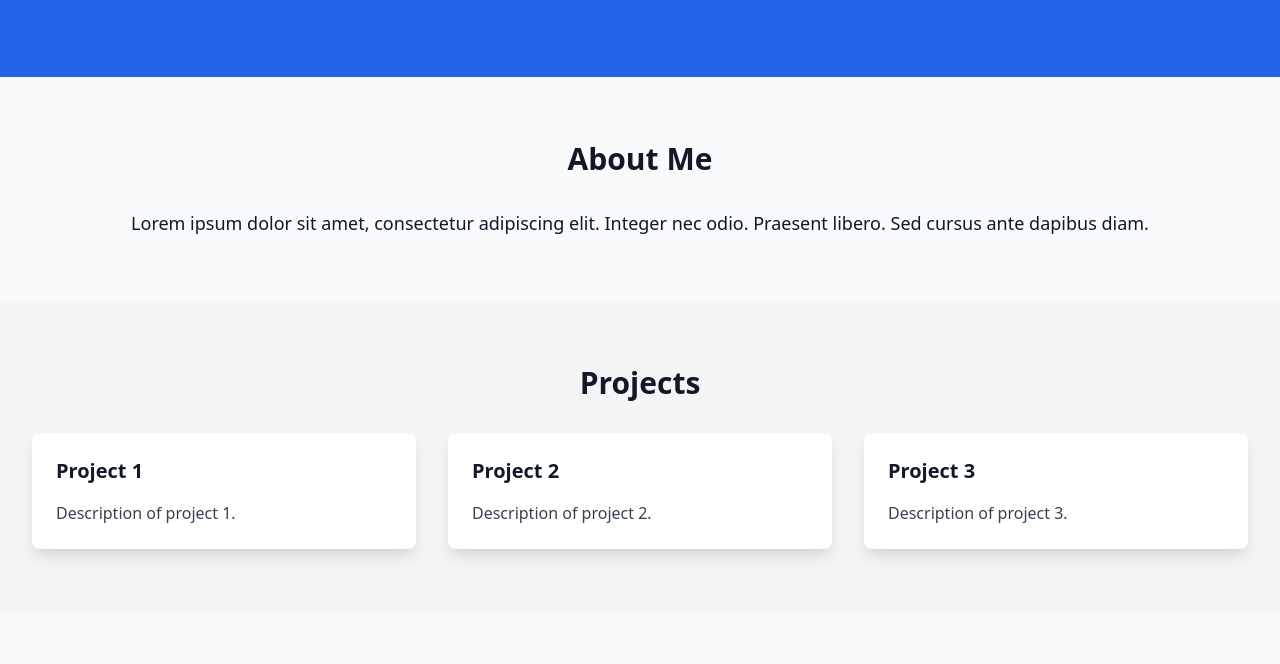
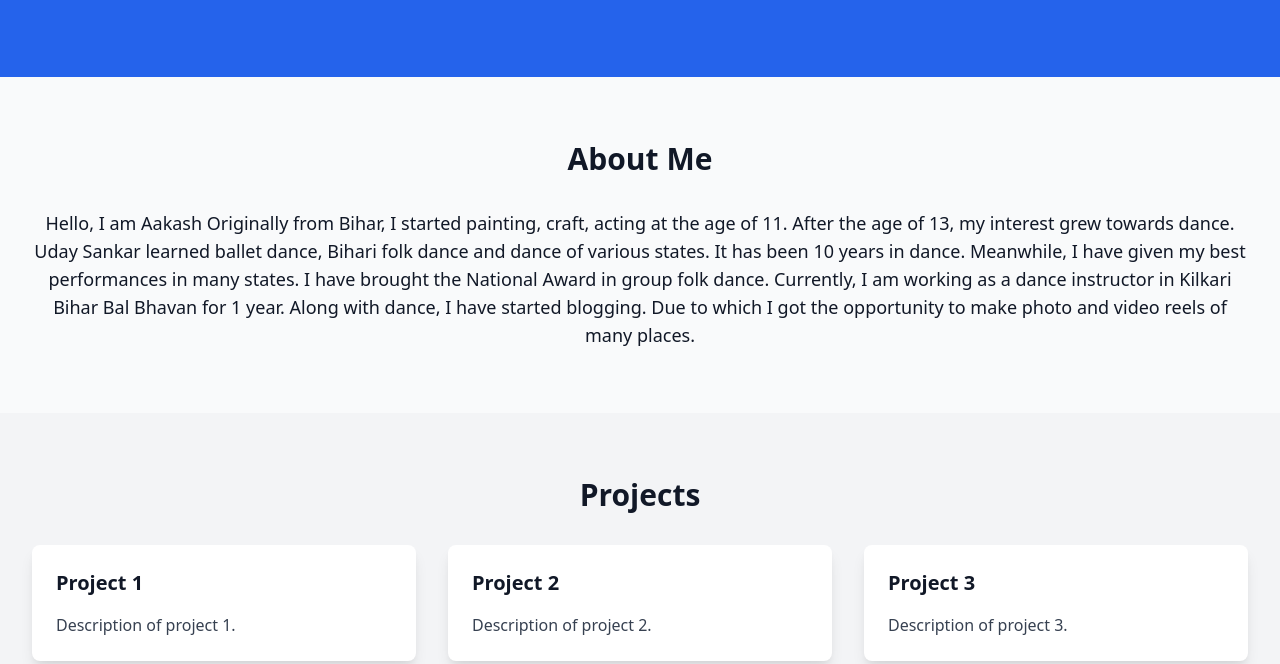
Before and after one commit to aakashfilmy405-netizen/Resume, a plain HTML site: page index.html in a window 1280 px wide. Shown: the part 295-959 px from the top of the page. Drawn offline with nearby package versions, Linux system fonts and the light colour scheme.

Commit message:
Update index.html

```diff
--- a/index.html
+++ b/index.html
@@ -18,7 +18,8 @@
   <!-- About Me -->
   <section class="py-16 px-8">
     <h2 class="text-3xl font-semibold text-center mb-8">About Me</h2>
-    <p class="text-lg text-center">Lorem ipsum dolor sit amet, consectetur adipiscing elit. Integer nec odio. Praesent libero. Sed cursus ante dapibus diam.</p>
+    <p class="text-lg text-center">Hello, I am Aakash
+Originally from Bihar, I started painting, craft, acting at the age of 11. After the age of 13, my interest grew towards dance. Uday Sankar learned ballet dance, Bihari folk dance and dance of various states. It has been 10 years in dance. Meanwhile, I have given my best performances in many states. I have brought the National Award in group folk dance. Currently, I am working as a dance instructor in Kilkari Bihar Bal Bhavan for 1 year. Along with dance, I have started blogging. Due to which I got the opportunity to make photo and video reels of many places.</p>
   </section>
 
   <!-- Projects -->
```
